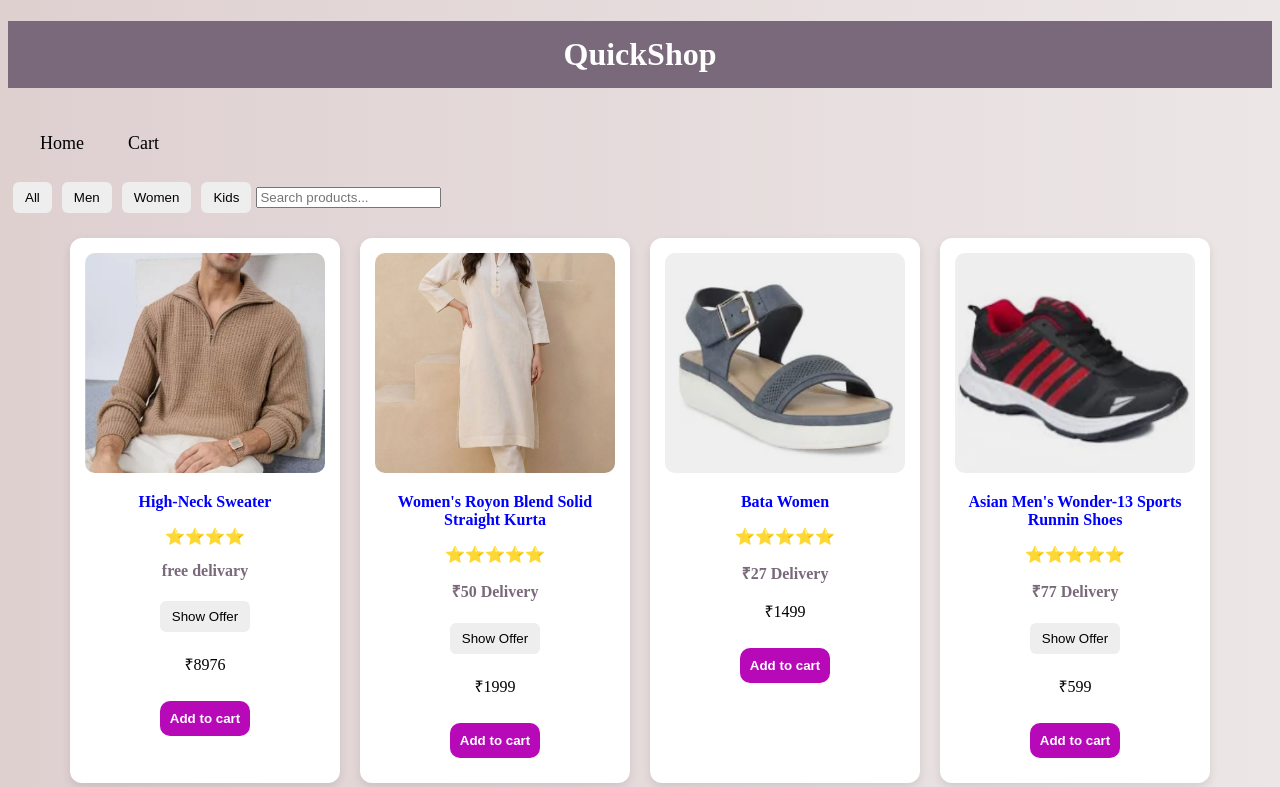
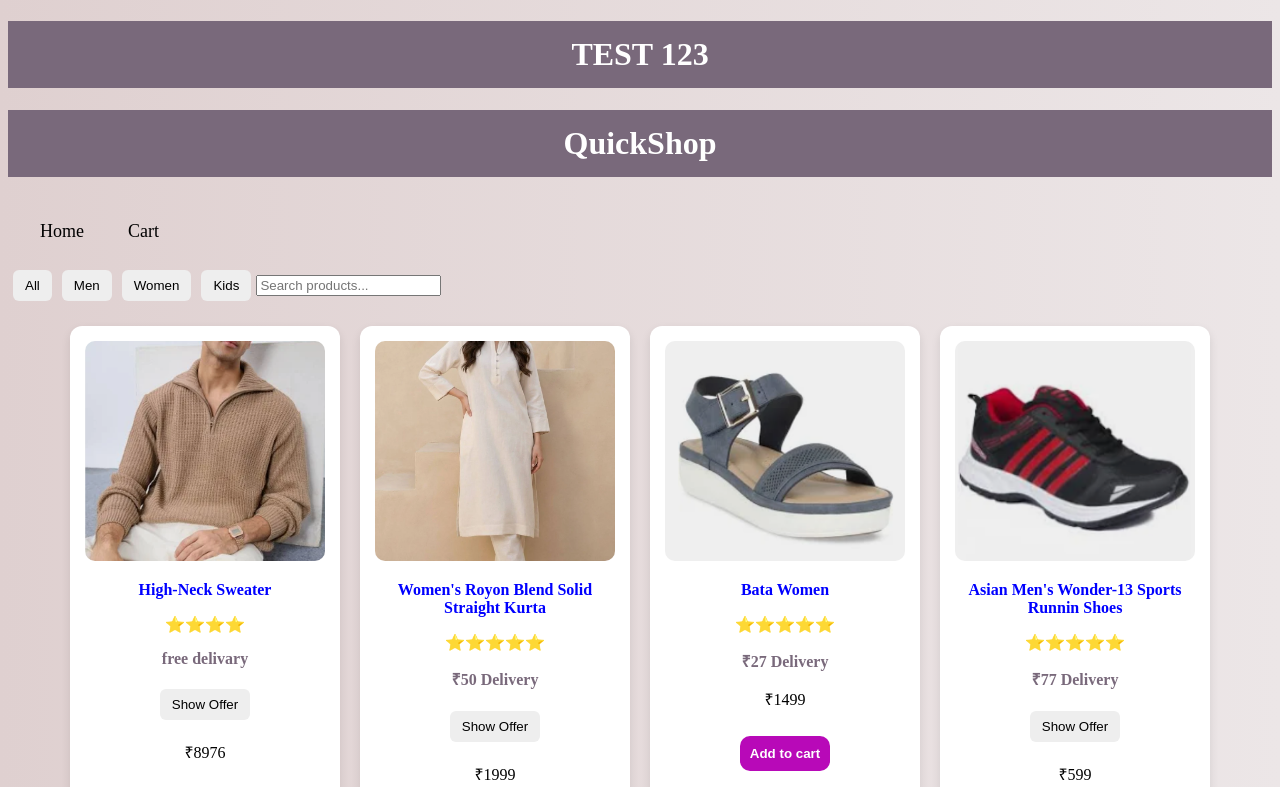
Before and after one commit to atavalisirisha09-byte/online-shopping-react, a React (Vite) app: page / in a window 1280 px wide. Shown: the top 787 px of the page. Built offline with nearby package versions, Linux system fonts and the light colour scheme.

Commit message:
Test deployment

```diff
--- a/src/App.jsx
+++ b/src/App.jsx
@@ -236,6 +236,8 @@ const filteredproducts = products.filter((item) => {
   // ---------------- UI ----------------
   return (
   <div>
+
+     <h1>TEST 123 </h1>
 <Header />
     {/* NAVBAR */}
      <nav className="navbar">
```
